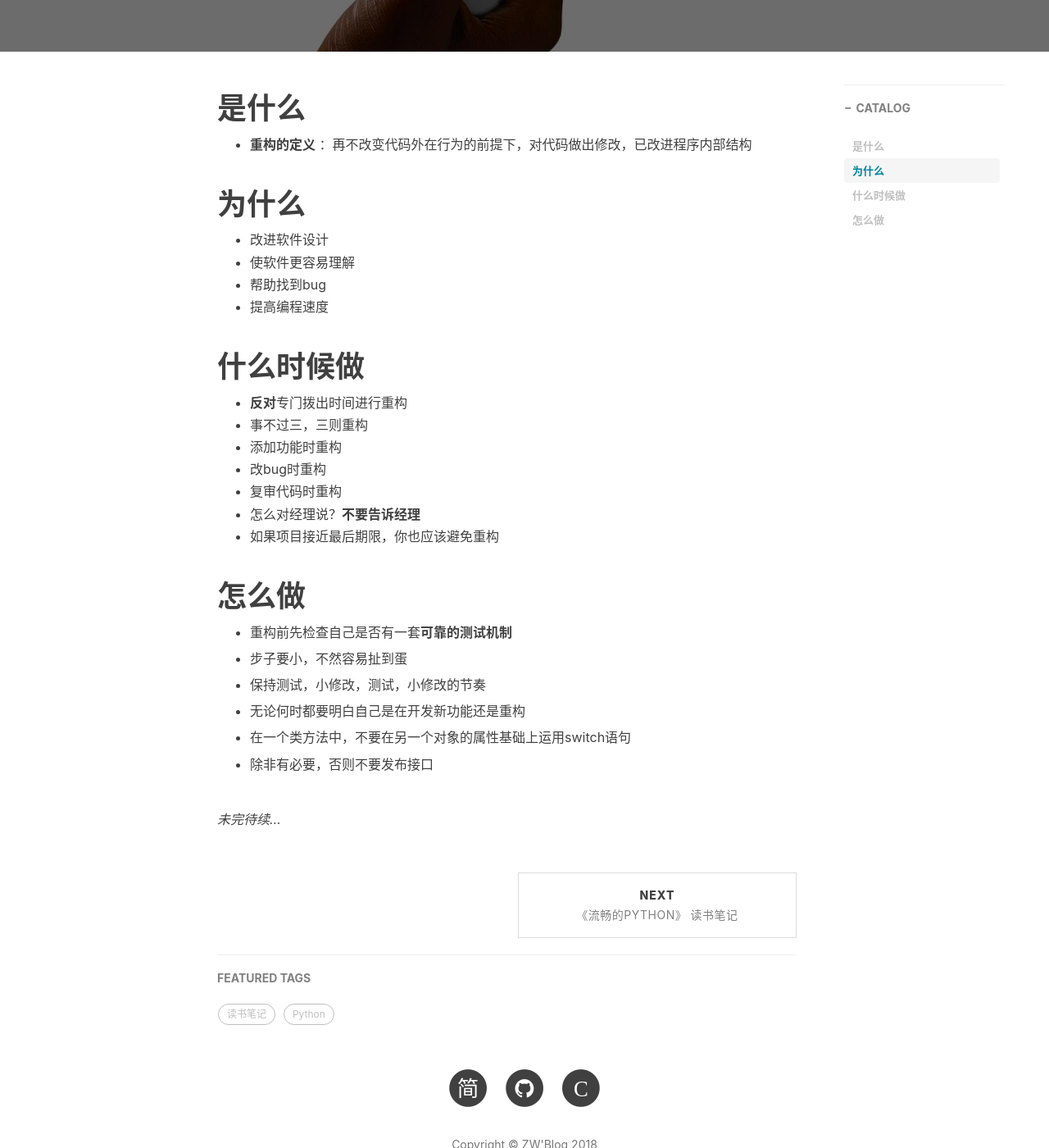
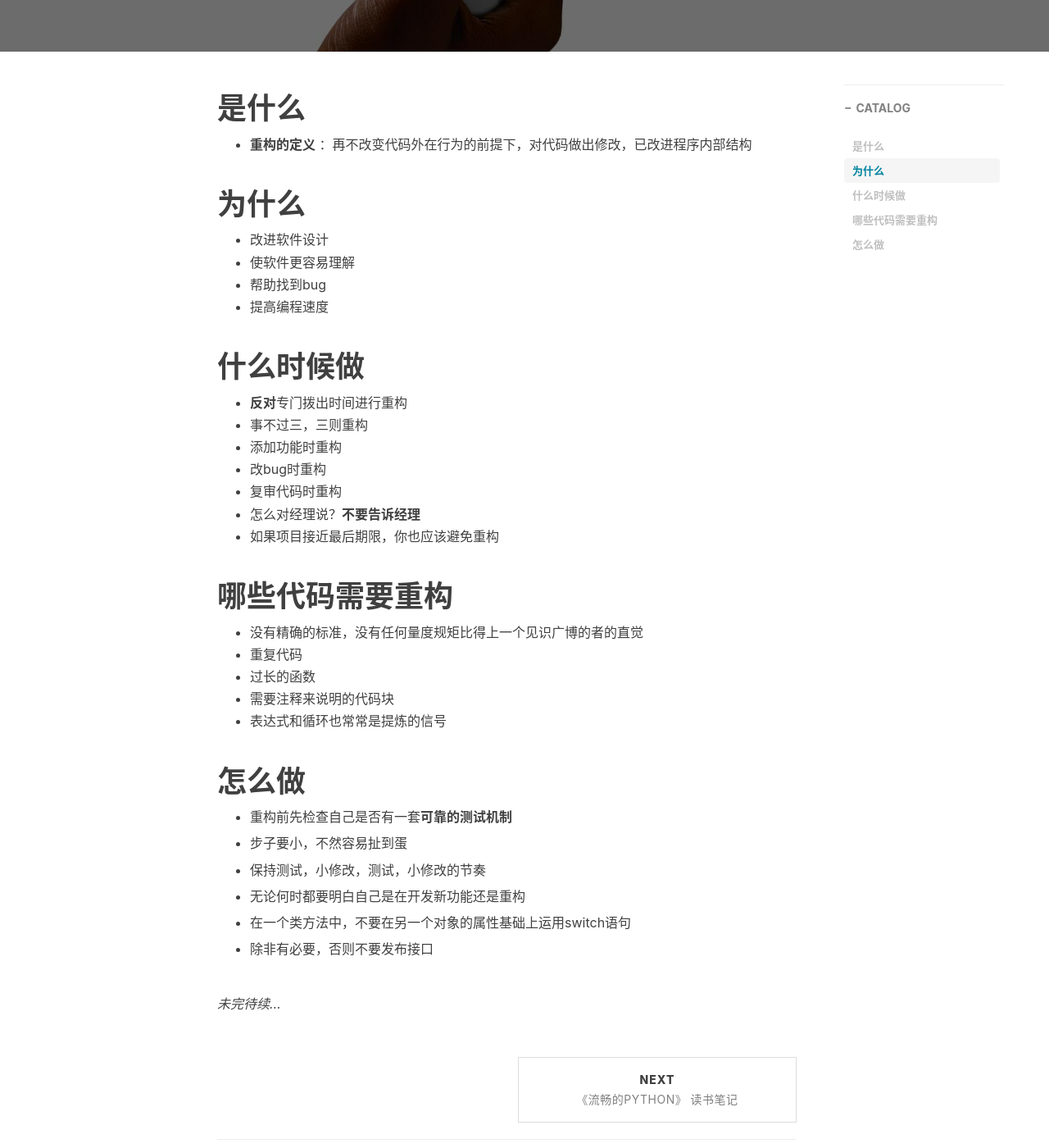
Before and after one commit to GitZW/gitzw.github.io, a Jekyll site: the page built from _posts/2018-11-16-《重构 改善既有代码的设计》读书笔记.md, in a window 1280 px wide and 1400 px high, scrolled down 520 px. Shown: the whole window at 82% size. Built offline with Jekyll 4.4.1, drawn with Linux system fonts in a browser that asks for light colours; nearby versions of some CDN libraries; comment, search, counter and statistics services are not loaded.

Commit message:
Update 2018-11-16-《重构 改善既有代码的设计》读书笔记.md

```diff
--- a/_posts/2018-11-16-《重构 改善既有代码的设计》读书笔记.md
+++ b/_posts/2018-11-16-《重构 改善既有代码的设计》读书笔记.md
@@ -29,6 +29,13 @@ tags:
 * 怎么对经理说？**不要告诉经理**
 * 如果项目接近最后期限，你也应该避免重构
 
+# 哪些代码需要重构
+* 没有精确的标准，没有任何量度规矩比得上一个见识广博的者的直觉
+* 重复代码
+* 过长的函数
+* 需要注释来说明的代码块
+* 表达式和循环也常常是提炼的信号
+
 
 # 怎么做
 
@@ -46,4 +53,6 @@ tags:
 
 
 
+
+
 _未完待续..._
```
